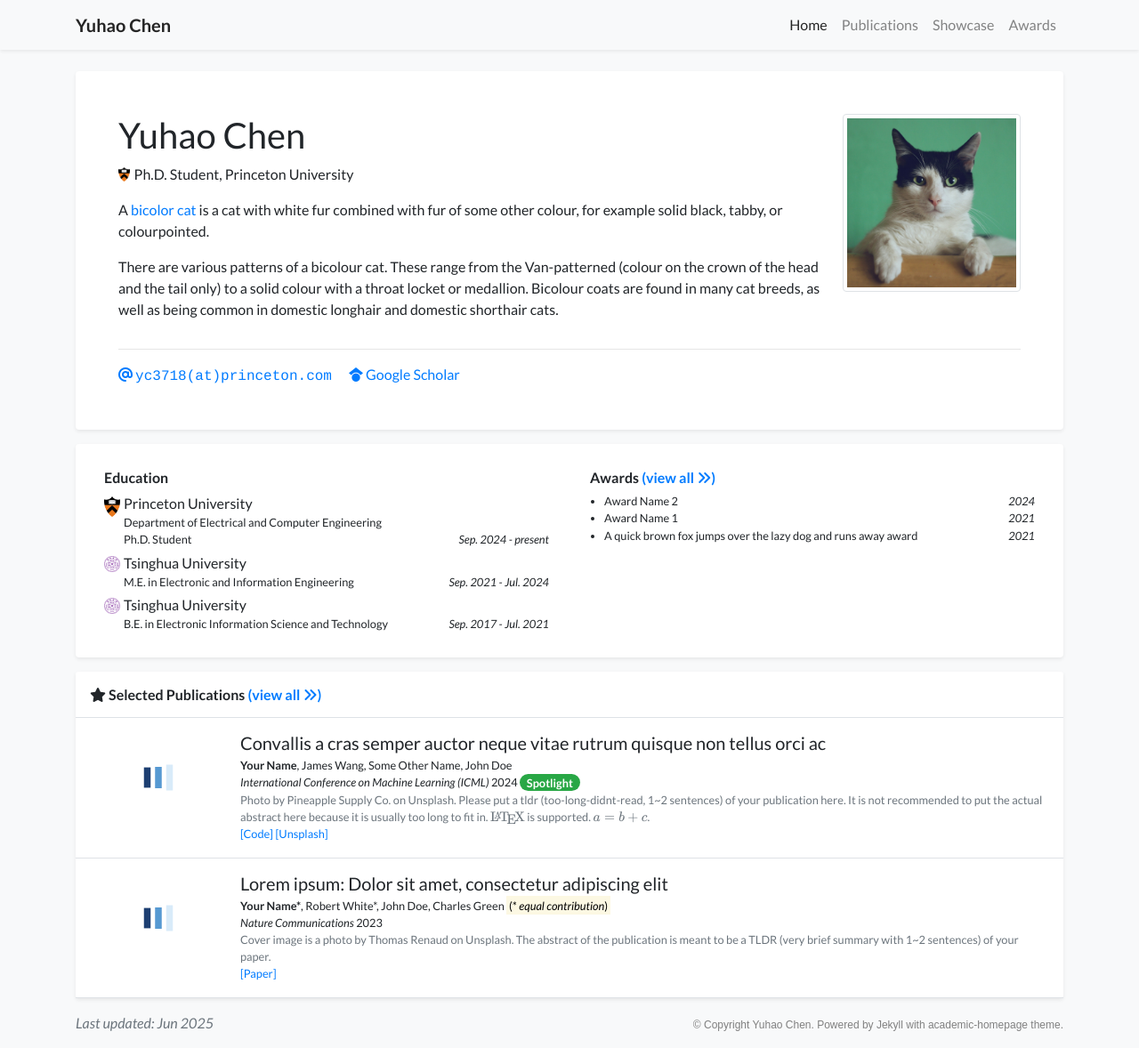
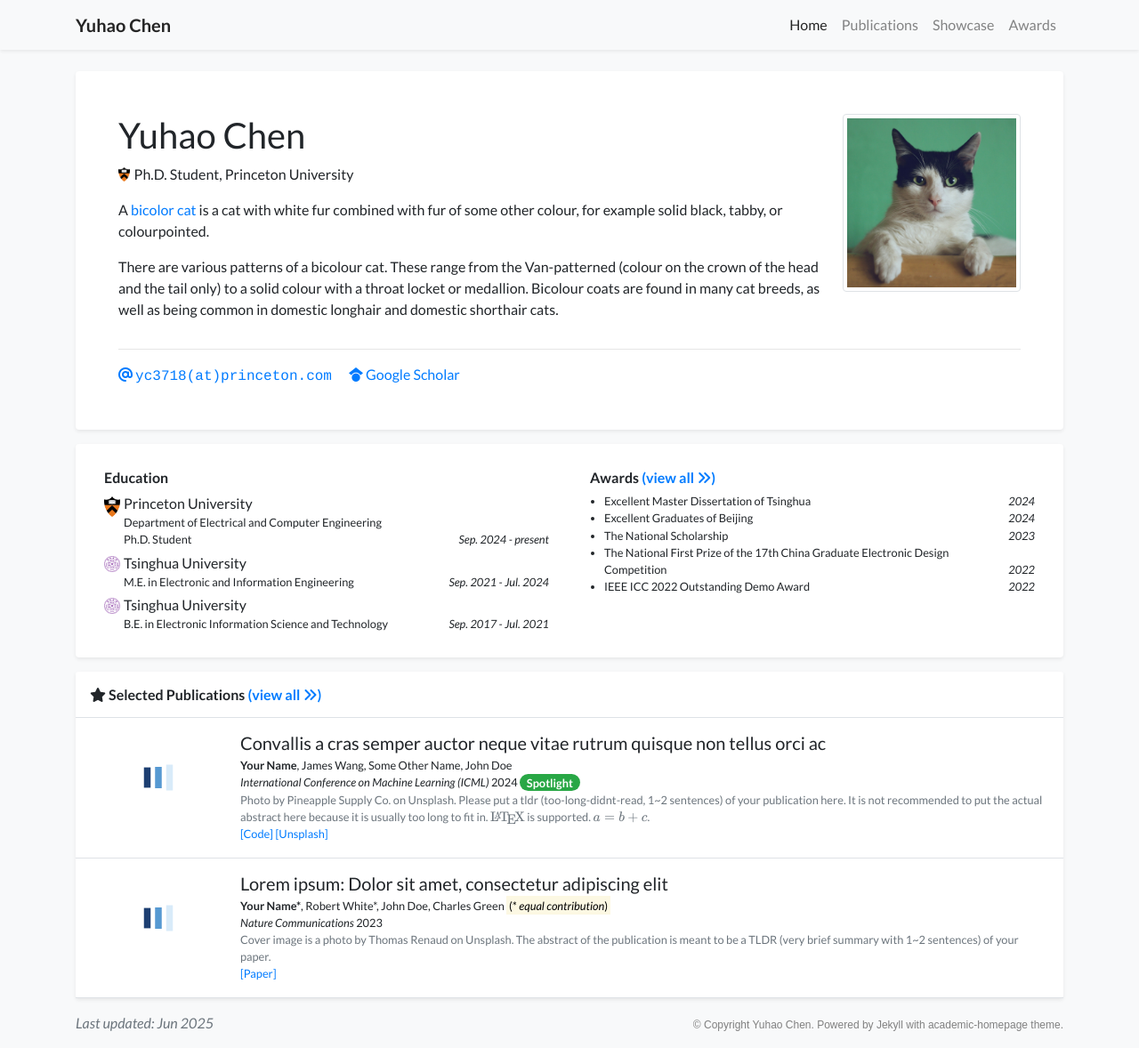
Before and after one commit to YuhaoChen-Homepage/YuhaoChen-Homepage.github.io, a Jekyll site: the page built from index.html, in a window 1280 px wide and 1178 px high. Shown: the whole window at 89% size. Built offline with Jekyll 4.4.1, drawn with Linux system fonts in a browser that asks for light colours; nearby versions of some CDN libraries; a style sheet for code colours, icons or effects is not loaded.

Commit message:
awards update

```diff
--- a/_data/profile.yml
+++ b/_data/profile.yml
@@ -57,9 +57,13 @@ education:
 #   date: Sep. 2019 - Jul. 2021
 
 awards:
-- name: Award Name 2
+- name: Excellent Master Dissertation of Tsinghua
   date: 2024
-- name: Award Name 1
-  date: 2021
-- name: A quick brown fox jumps over the lazy dog and runs away award
-  date: 2021
+- name: Excellent Graduates of Beijing
+  date: 2024
+- name: The National Scholarship
+  date: 2023
+- name: The National First Prize of the 17th China Graduate Electronic Design Competition
+  date: 2022
+- name: IEEE ICC 2022 Outstanding Demo Award
+  date: 2022
```
